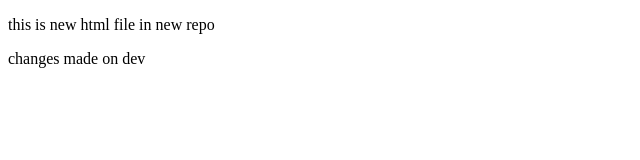
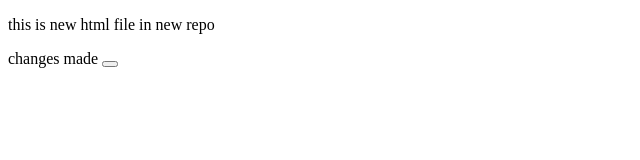
Before and after one commit to venom2k2/new-repo-local, a plain HTML site: page index.html in a window 1280 px wide. Shown: the full height of the page, 0-640 px from the left. Drawn offline with Linux system fonts and the light colour scheme.

Commit message:
added button

```diff
--- a/index.html
+++ b/index.html
@@ -7,6 +7,6 @@
 </head>
 <body>
     <p> this is new html file in new repo</p>
-    <p>changes made on dev</p>
+    <p>changes made <button></button></p>
 </body>
 </html>
```
